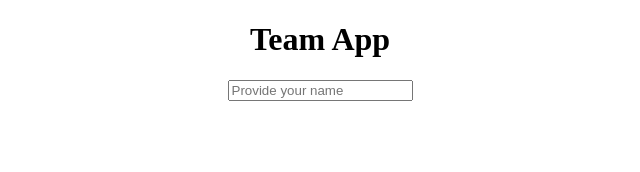
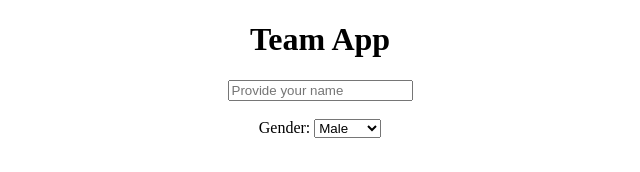
Before and after one commit to happytlou/team, a plain HTML site: page index.html in a window 1280 px wide. Shown: the whole page, without its empty margins (320-960 px from the left). Drawn offline with Linux system fonts and the light colour scheme.

Commit message:
gender added

```diff
--- a/index.html
+++ b/index.html
@@ -14,7 +14,12 @@
 
     <input type="text" id="name" placeholder="Provide your name">
     <br><br>
-
+    Gender:
+    <select id="gender">
+        <option>Male</option>
+        <option>Female</option>
+    </select>
+    <br><br>
 
 
     <script src="./script.js"></script>
```
